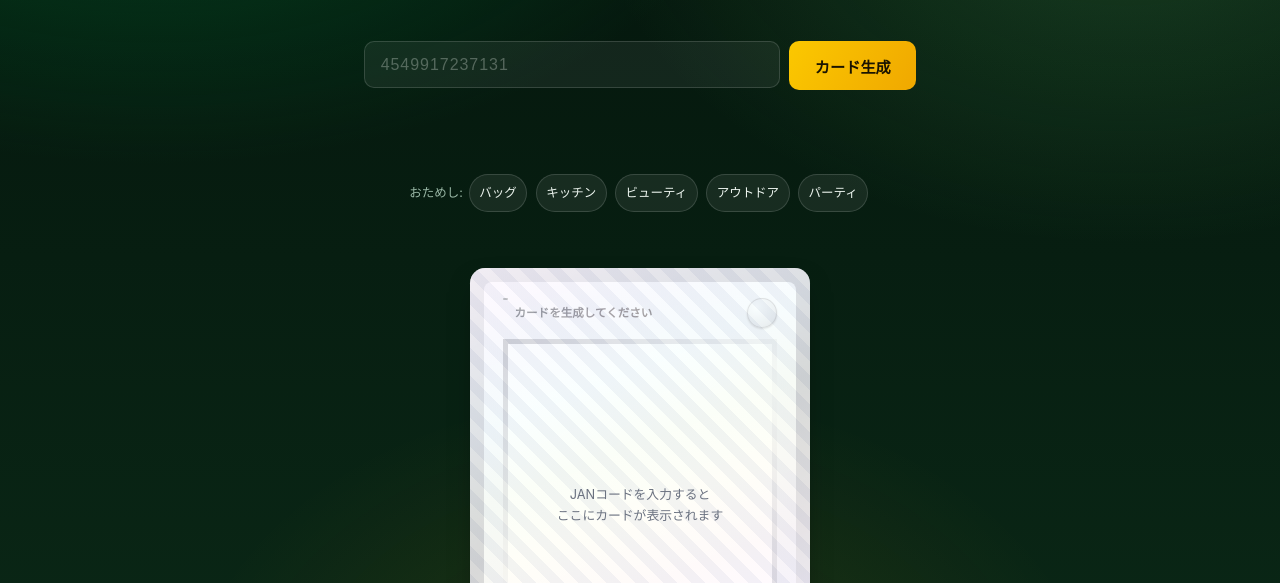
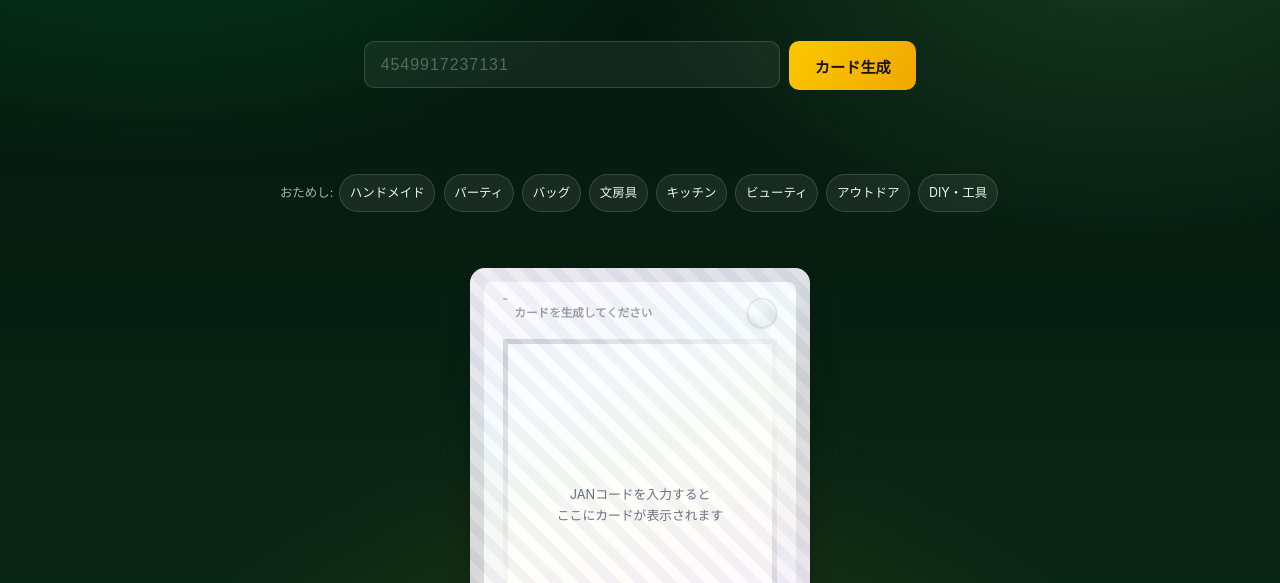
Before and after one commit to hasegawakeisuke/holographic-card-demo, a website with bundled scripts: page public/index.html in a window 1280 px wide. Shown: the part 144-727 px from the top of the page. Built offline with nearby package versions, Linux system fonts and the light colour scheme.

Commit message:
おためし商品に指定の3件を追加
・0088381833868 マキタ 電動ドライバー（DIY・工具/はがね/32,780円）
・2401020170113 インディアンビーズ（ハンドメイド/エスパー/374円）
・4901478208973 クツワ パンチ（文房具/ノーマル/1,650円）

計8商品・7タイプをカバーする構成にし、並びを価格の安い順にした。
マキタが初の secret 帯にあたるため、全面絵柄 + ex の見え方が
おためしから直接確認できるようになった。

あわせて ex の文字が全面絵柄の暗幕に埋もれていたため
フォントサイズを拡大。

Co-Authored-By: Claude Opus 5 <noreply@anthropic.com>

```diff
--- a/public/index.html
+++ b/public/index.html
@@ -45,14 +45,21 @@
         <p class="finder__hint" id="hint" role="status"></p>
       </form>
 
-      <!-- カテゴリが偏らないよう、タイプが全て異なる商品を選んでいる -->
+      <!--
+        カテゴリが偏らないよう、7タイプにまたがる商品を選んでいる。
+        並びは価格の安い順。最後のマキタ（32,780円）だけが secret に該当し、
+        全面絵柄 + ex の見え方が確認できる。
+      -->
       <p class="samples">
         おためし:
+        <button type="button" data-jan="2401020170113">ハンドメイド</button>
+        <button type="button" data-jan="4580821654713">パーティ</button>
         <button type="button" data-jan="4549917237131">バッグ</button>
+        <button type="button" data-jan="4901478208973">文房具</button>
         <button type="button" data-jan="4901126238642">キッチン</button>
         <button type="button" data-jan="4515664068694">ビューティ</button>
         <button type="button" data-jan="4537988313526">アウトドア</button>
-        <button type="button" data-jan="4580821654713">パーティ</button>
+        <button type="button" data-jan="0088381833868">DIY・工具</button>
       </p>
 
       <main class="stage">
--- a/public/styles/card.css
+++ b/public/styles/card.css
@@ -257,7 +257,7 @@
 .card__ex {
   flex: none;
   align-self: flex-start;
-  font-size: clamp(0.68rem, 3.2cqw, 0.95rem);
+  font-size: clamp(0.82rem, 4cqw, 1.15rem);
   font-style: italic;
   font-weight: 900;
   letter-spacing: -0.03em;
```
